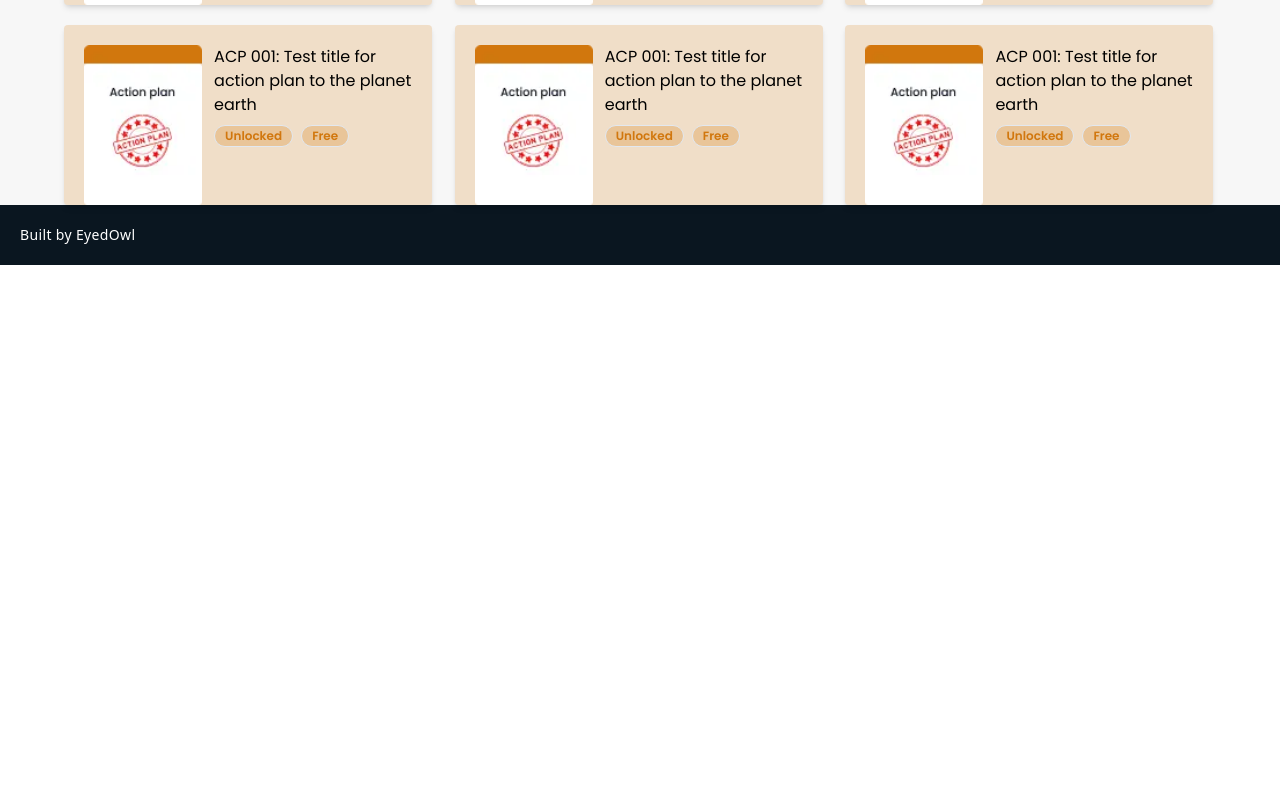
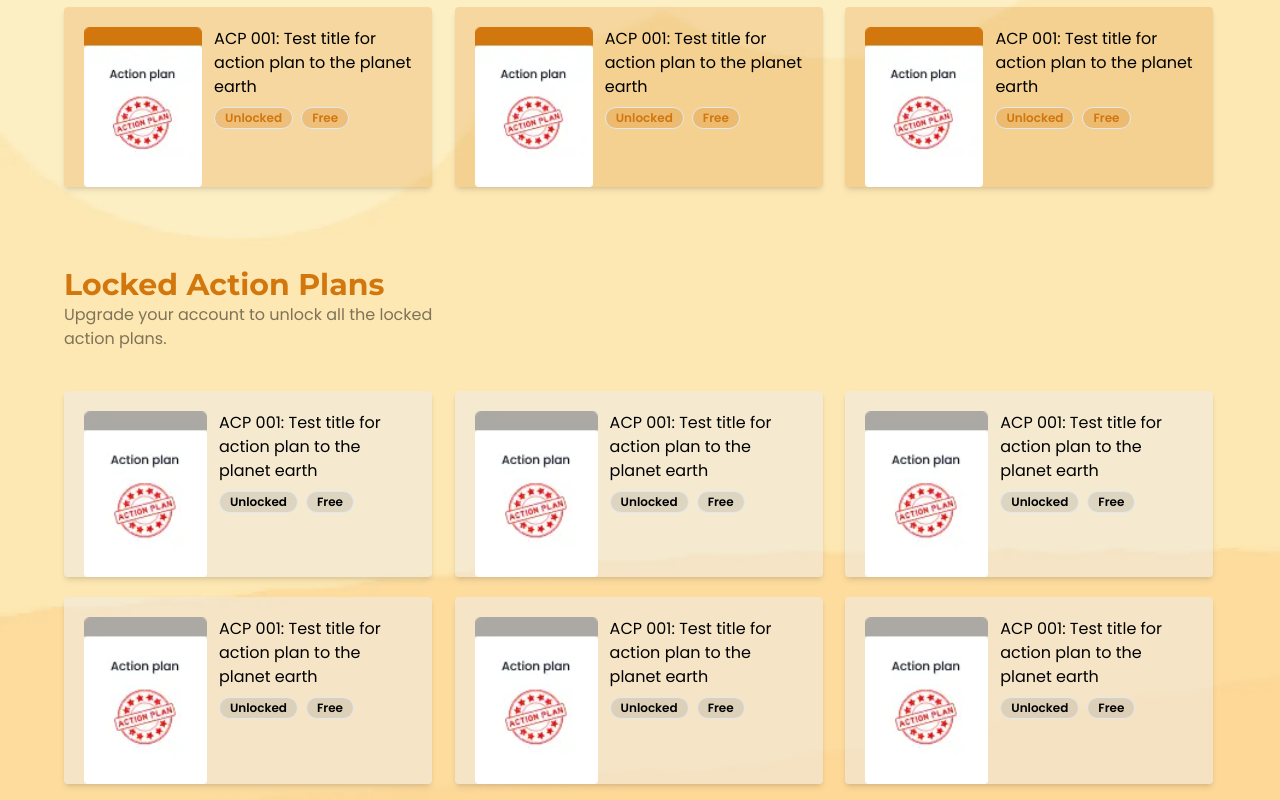
Before and after one commit to AlexisKenAlvarez/digitalkubo, a Next.js app: page /home in a window 1280 px wide. Shown: the part 1260-2060 px from the top of the page. Before the commit the page ends 1525 px from the top, so only its background shows below. Built offline with nearby package versions, Linux system fonts and the light colour scheme; no server answers.

Commit message:
added locked action plans

```diff
--- a/src/components/DashNav.tsx
+++ b/src/components/DashNav.tsx
@@ -20,14 +20,16 @@ const DashNav = () => {
   ];
   return (
     <div className="w-full flex flex-row border-b-2 border-black/10 container">
-      <div className="flex gap-x-4 p-4 ">
+      <div className="flex gap-x-4 ">
         {dashLink.map((items, i) => {
           return (
             <Link
               key={items.name}
               href={items.link}
               className={`${
-                router.pathname === items.link ? "text-nav" : "text-black "
+                router.pathname === items.link
+                  ? "text-nav border-b-2 pb-3"
+                  : "text-black pb-3 "
               }`}
             >
               {items.name}
--- a/src/lib/indexs.ts
+++ b/src/lib/indexs.ts
@@ -59,14 +59,7 @@ export const actionSet = [
   {
     image: "/action.webp",
 
-    title: "ACP 001: Test title for action plan to the planet earth ",
-
-    text: "Unlocked",
-
-    text1: "Free",
-  },
-  {
-    image: "/action.webp",
+    image1: "/locked.webp",
 
     title: "ACP 001: Test title for action plan to the planet earth ",
 
@@ -77,14 +70,7 @@ export const actionSet = [
   {
     image: "/action.webp",
 
-    title: "ACP 001: Test title for action plan to the planet earth ",
-
-    text: "Unlocked",
-
-    text1: "Free",
-  },
-  {
-    image: "/action.webp",
+    image1: "/locked.webp",
 
     title: "ACP 001: Test title for action plan to the planet earth ",
 
@@ -95,14 +81,7 @@ export const actionSet = [
   {
     image: "/action.webp",
 
-    title: "ACP 001: Test title for action plan to the planet earth ",
-
-    text: "Unlocked",
-
-    text1: "Free",
-  },
-  {
-    image: "/action.webp",
+    image1: "/locked.webp",
 
     title: "ACP 001: Test title for action plan to the planet earth ",
 
@@ -113,14 +92,7 @@ export const actionSet = [
   {
     image: "/action.webp",
 
-    title: "ACP 001: Test title for action plan to the planet earth ",
-
-    text: "Unlocked",
-
-    text1: "Free",
-  },
-  {
-    image: "/action.webp",
+    image1: "/locked.webp",
 
     title: "ACP 001: Test title for action plan to the planet earth ",
 
@@ -131,14 +103,7 @@ export const actionSet = [
   {
     image: "/action.webp",
 
-    title: "ACP 001: Test title for action plan to the planet earth ",
-
-    text: "Unlocked",
-
-    text1: "Free",
-  },
-  {
-    image: "/action.webp",
+    image1: "/locked.webp",
 
     title: "ACP 001: Test title for action plan to the planet earth ",
 
@@ -149,6 +114,8 @@ export const actionSet = [
   {
     image: "/action.webp",
 
+    image1: "/locked.webp",
+
     title: "ACP 001: Test title for action plan to the planet earth ",
 
     text: "Unlocked",
@@ -158,6 +125,63 @@ export const actionSet = [
   {
     image: "/action.webp",
 
+    image1: "/locked.webp",
+
+    title: "ACP 001: Test title for action plan to the planet earth ",
+
+    text: "Unlocked",
+
+    text1: "Free",
+  },
+  {
+    image: "/action.webp",
+
+    image1: "/locked.webp",
+
+    title: "ACP 001: Test title for action plan to the planet earth ",
+
+    text: "Unlocked",
+
+    text1: "Free",
+  },
+  {
+    image: "/action.webp",
+
+    image1: "/locked.webp",
+
+    title: "ACP 001: Test title for action plan to the planet earth ",
+
+    text: "Unlocked",
+
+    text1: "Free",
+  },
+  {
+    image: "/action.webp",
+
+    image1: "/locked.webp",
+
+    title: "ACP 001: Test title for action plan to the planet earth ",
+
+    text: "Unlocked",
+
+    text1: "Free",
+  },
+  {
+    image: "/action.webp",
+
+    image1: "/locked.webp",
+
+    title: "ACP 001: Test title for action plan to the planet earth ",
+
+    text: "Unlocked",
+
+    text1: "Free",
+  },
+  {
+    image: "/action.webp",
+
+    image1: "/locked.webp",
+
     title: "ACP 001: Test title for action plan to the planet earth ",
 
     text: "Unlocked",
--- a/src/pages/home.tsx
+++ b/src/pages/home.tsx
@@ -25,7 +25,19 @@ const Home = () => {
 
       <DashNav />
       {/* RECIPES */}
-            <div className="bg-[#F7F7F7] w-[full] min-h-auto container">
+      <div className="w-full h-full relative">
+        <Image
+          src="/bg.webp"
+          height={20}
+          width={20}
+          alt="/"
+          className="absolute
+top-0 left-0
+object cover
+w-full h-full
+object-top"
+        />
+        <div className=" w-[full] min-h-auto container relative z-10 pb-24">
           <div className="pl-8">
             <h1 className="  mt-6 text-3xl font-primary text-nav font-bold">
               Action Plans
@@ -51,11 +63,12 @@ const Home = () => {
                     />
                   </div>
                   <div className="w-auto px-2 pb-6  pr-4 sm:pl-3">
-                                    <h1 className="flex text-left ">
-                                        {action.title}
-                                    </h1>
+                    <h1 className="flex text-left ">{action.title}</h1>
 
-                                    <Badge variant="outline" className="text-nav mt-2 bg-nav/25">
+                    <Badge
+                      variant="outline"
+                      className="text-nav mt-2 bg-nav/25"
+                    >
                       {action.text}
                     </Badge>
                     <span className="px-1"></span>
@@ -67,6 +80,52 @@ const Home = () => {
               );
             })}
           </div>
+
+          {/* LOCKED ACTION PLANS */}
+
+          <div className="pl-8">
+            <h1 className="  mt-20 text-3xl font-primary text-nav font-bold">
+              Locked Action Plans
+            </h1>
+            <p className=" font-secondary text-black/50 max-w-[25rem]">
+              Upgrade your account to unlock all the locked action plans.
+            </p>
+          </div>
+          <div className="w-full mx-auto grid 2xl:grid-cols-4 px-8 lg:grid-cols-3 gap-5 md:grid-cols-2 items-center mt-10">
+            {actionSet.map((action, i) => {
+              return (
+                <div
+                  key={i}
+                  className="max-w-[23rem] h-auto bg-lock/50 shadow-md rounded flex sm:flex-row flex-col pt-5 pl-5"
+                >
+                  <div className="items-end justify-center sm:flex hidden">
+                    <Image
+                      className="w-64"
+                      src={action.image1}
+                      width={102}
+                      height={138}
+                      alt="/"
+                    />
+                  </div>
+                  <div className="w-auto px-2 pb-6  pr-4 sm:pl-3">
+                    <h1 className="flex text-left ">{action.title}</h1>
+
+                    <Badge
+                      variant="outline"
+                      className="text-black mt-2 bg-lock2/25"
+                    >
+                      {action.text}
+                    </Badge>
+                    <span className="px-1"></span>
+                    <Badge variant="outline" className="text-black bg-lock2/25">
+                      {action.text1}
+                    </Badge>
+                  </div>
+                </div>
+              );
+            })}
+          </div>
+        </div>
       </div>
     </div>
   );
--- a/tailwind.config.js
+++ b/tailwind.config.js
@@ -2,10 +2,10 @@
 module.exports = {
   darkMode: ["class"],
   content: [
-    './pages/**/*.{ts,tsx}',
-    './components/**/*.{ts,tsx}',
-    './app/**/*.{ts,tsx}',
-    './src/**/*.{ts,tsx}',
+    "./pages/**/*.{ts,tsx}",
+    "./components/**/*.{ts,tsx}",
+    "./app/**/*.{ts,tsx}",
+    "./src/**/*.{ts,tsx}",
   ],
   theme: {
     container: {
@@ -50,19 +50,20 @@ module.exports = {
           DEFAULT: "hsl(var(--card))",
           foreground: "hsl(var(--card-foreground))",
         },
-        cvsu: '#0ed145',
-        gry: '#959595',
-        button: '#8E5C44',
-        nav: '#D1770E',
-        bg: '#F7F7F7',
-
+        cvsu: "#0ed145",
+        gry: "#959595",
+        button: "#8E5C44",
+        nav: "#D1770E",
+        bg: "#F7F7F7",
+        lock: "#EEEEEE",
+        lock2: "#939292",
       },
       fontFamily: {
-        secondary: ['var(--font-poppins)'],
-        primary: ['Montserrat']
+        secondary: ["var(--font-poppins)"],
+        primary: ["Montserrat"],
       },
       boxShadow: {
-        aboutShadow: '-9px 10px 0px 2px rgba(0,0,0,1)'
+        aboutShadow: "-9px 10px 0px 2px rgba(0,0,0,1)",
       },
       keyframes: {
         "accordion-down": {
@@ -80,7 +81,5 @@ module.exports = {
       },
     },
   },
-  plugins: [require("tailwindcss-animate"),
-
-  ],
-}
+  plugins: [require("tailwindcss-animate")],
+};
```
Also changed, not shown: public/bg.webp (added), public/locked.webp (added). Lines whose indentation alone changed are shown as unchanged.
